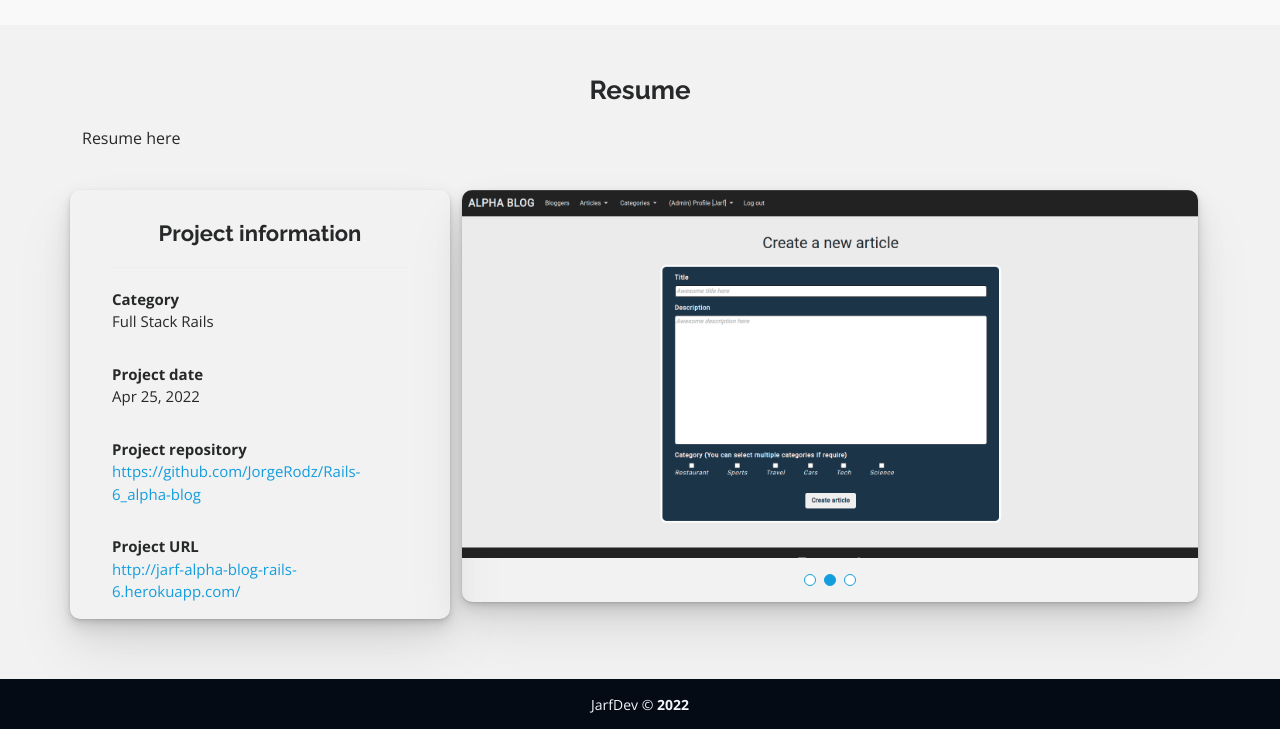
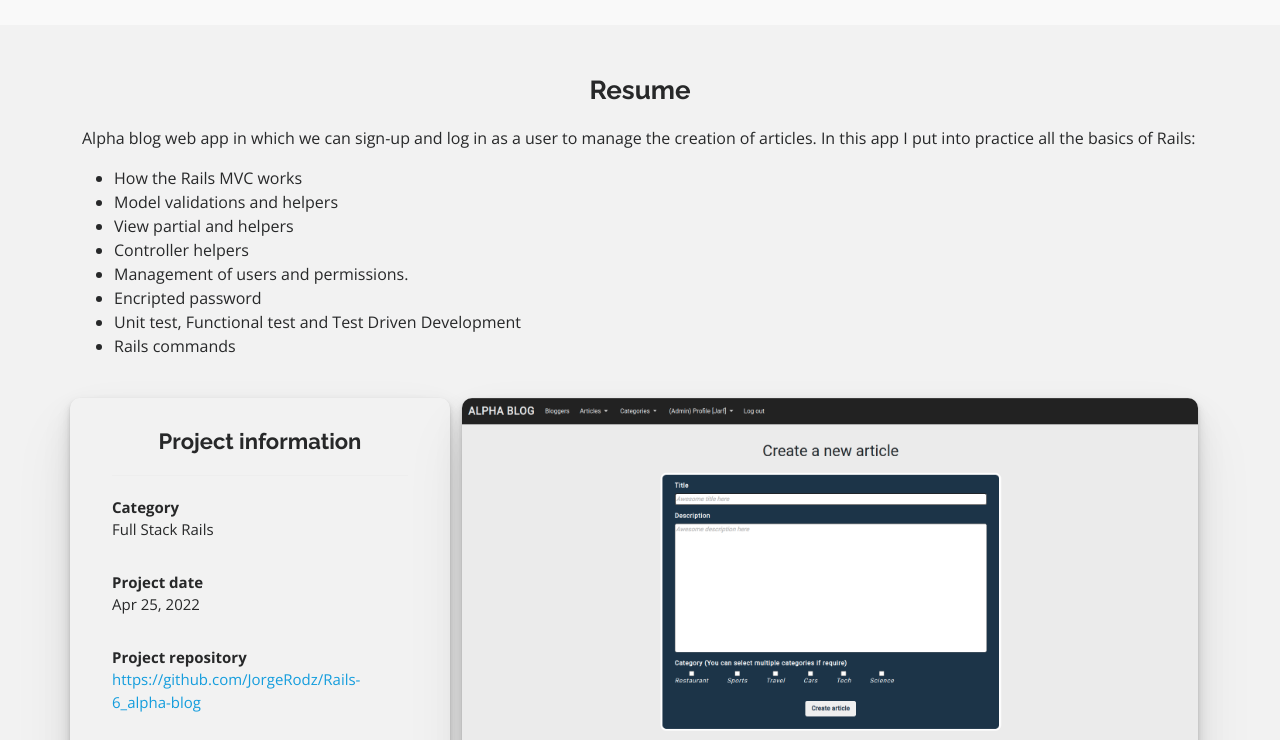
Before and after one commit to JorgeRodz/portfolio-v1, a plain HTML site: page alpha_blog.html in a window 1280 px wide. Shown: the part 54-794 px from the top of the page. Drawn offline with nearby package versions, Linux system fonts and the light colour scheme.

Commit message:
Update description on webpage portfolios

```diff
--- a/alpha_blog.html
+++ b/alpha_blog.html
@@ -68,7 +68,21 @@
           <div class="row gy-4">
             <div class="col-12 portfolio-description">
               <h2>Resume</h2>
-              <p>Resume here</p>
+              <p>
+                Alpha blog web app in which we can sign-up and log in as a user
+                to manage the creation of articles. In this app I put into
+                practice all the basics of Rails:
+              </p>
+              <ul>
+                <li>How the Rails MVC works</li>
+                <li>Model validations and helpers</li>
+                <li>View partial and helpers</li>
+                <li>Controller helpers</li>
+                <li>Management of users and permissions.</li>
+                <li>Encripted password</li>
+                <li>Unit test, Functional test and Test Driven Development</li>
+                <li>Rails commands</li>
+              </ul>
             </div>
             <div class="col-lg-4 info-container">
               <div class="portfolio-info">
```
Also changed, not shown: forkify.html (+1 -1 lines), vet_appointments.html (+9 -1 lines).
